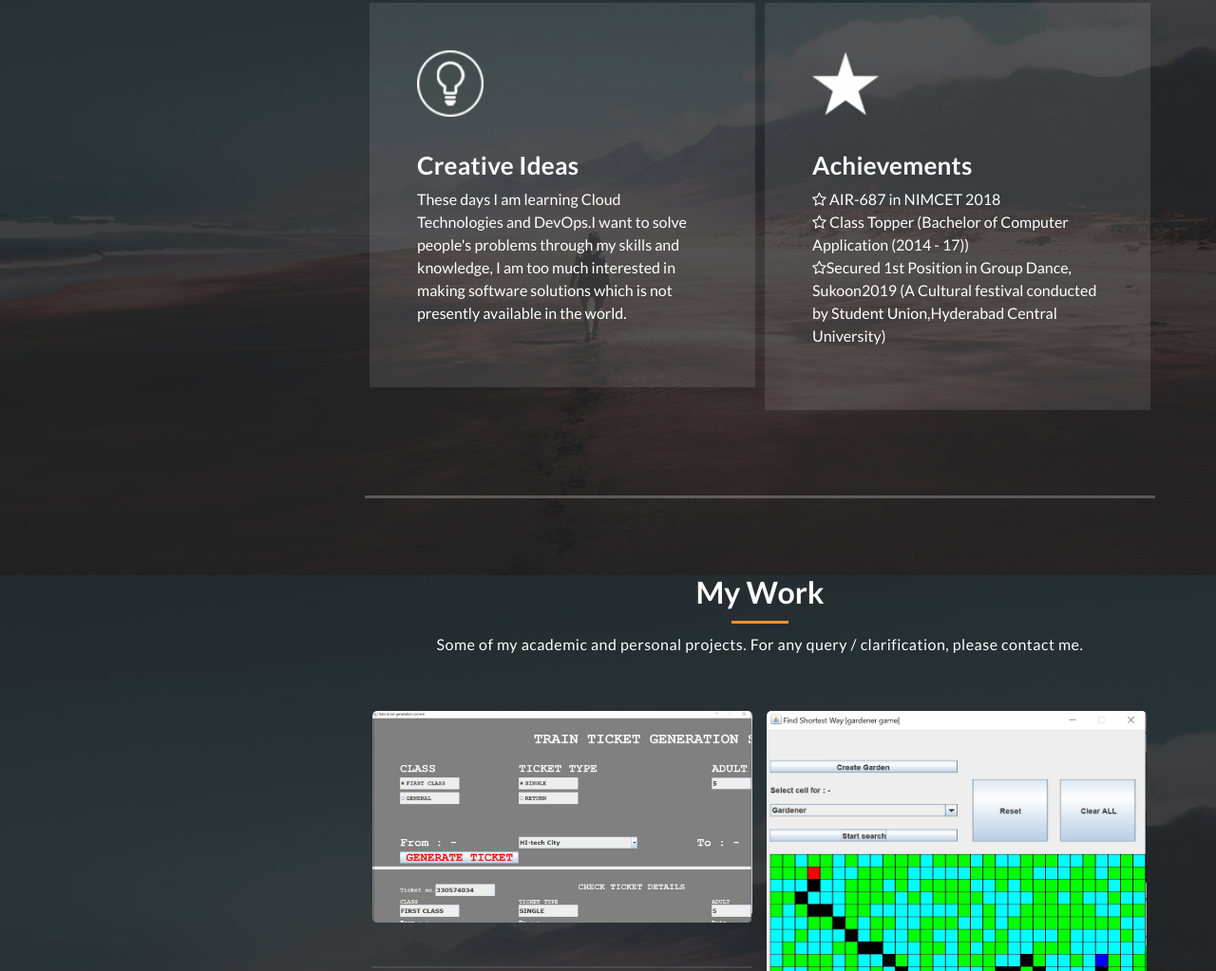
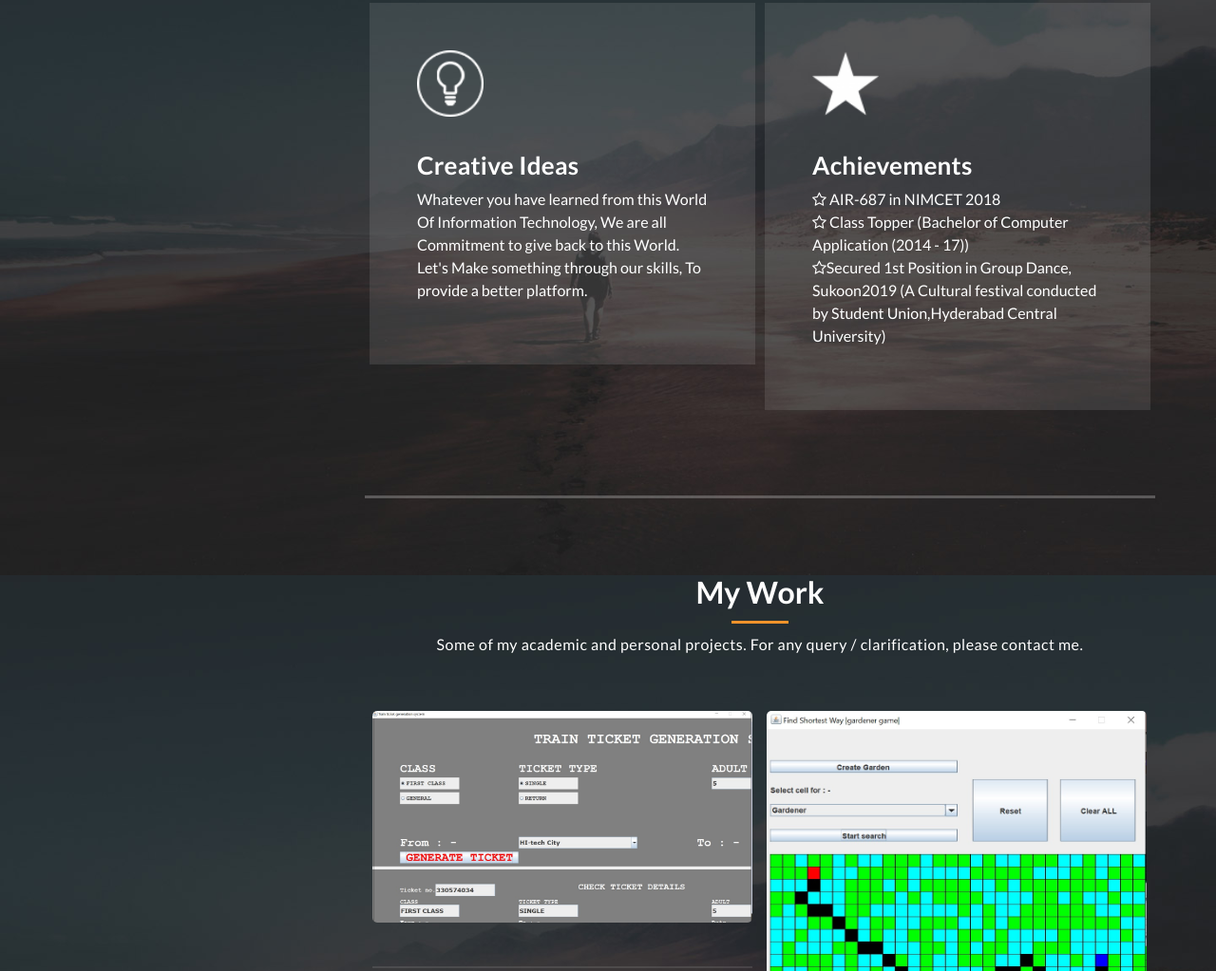
Before and after one commit to Byticians/lokesh, a plain HTML site: page index.html in a window 1280 px wide. Shown: the part 1794-2817 px from the top of the page at 95% size. Drawn offline with Linux system fonts and the light colour scheme.

Commit message:
Update index.html

```diff
--- a/index.html
+++ b/index.html
@@ -174,7 +174,8 @@ Skilled in Data structure , C++ ,Core Java , DBMS, & Object-oriented programming
               <div class="first-service-icon service-icon"></div>
               <h4>Creative Ideas</h4>
               <p>
-                These days I am learning Cloud Technologies and DevOps.I want to solve people's problems through my skills and knowledge, I am too much interested in making software solutions which is not presently available in the world.
+               Whatever you have learned from this World Of Information Technology, We are all Commitment to give back to this World.
+Let's Make something through our skills, To provide a better platform.
               </p>
             </div>
           </div>
@@ -240,7 +241,7 @@ Skilled in Data structure , C++ ,Core Java , DBMS, & Object-oriented programming
         <div class="section-heading">
           <h2> Certifications </h2>
           <div class="line-dec"></div>
-          <span>Some of my academic and personal projects. For any query / clarification, please contact me.</span>
+          <span>Some of Certifications. For any query / clarification, please contact me.</span>
         </div>
         <div class="row">
           <div class="isotope-wrapper">
```
